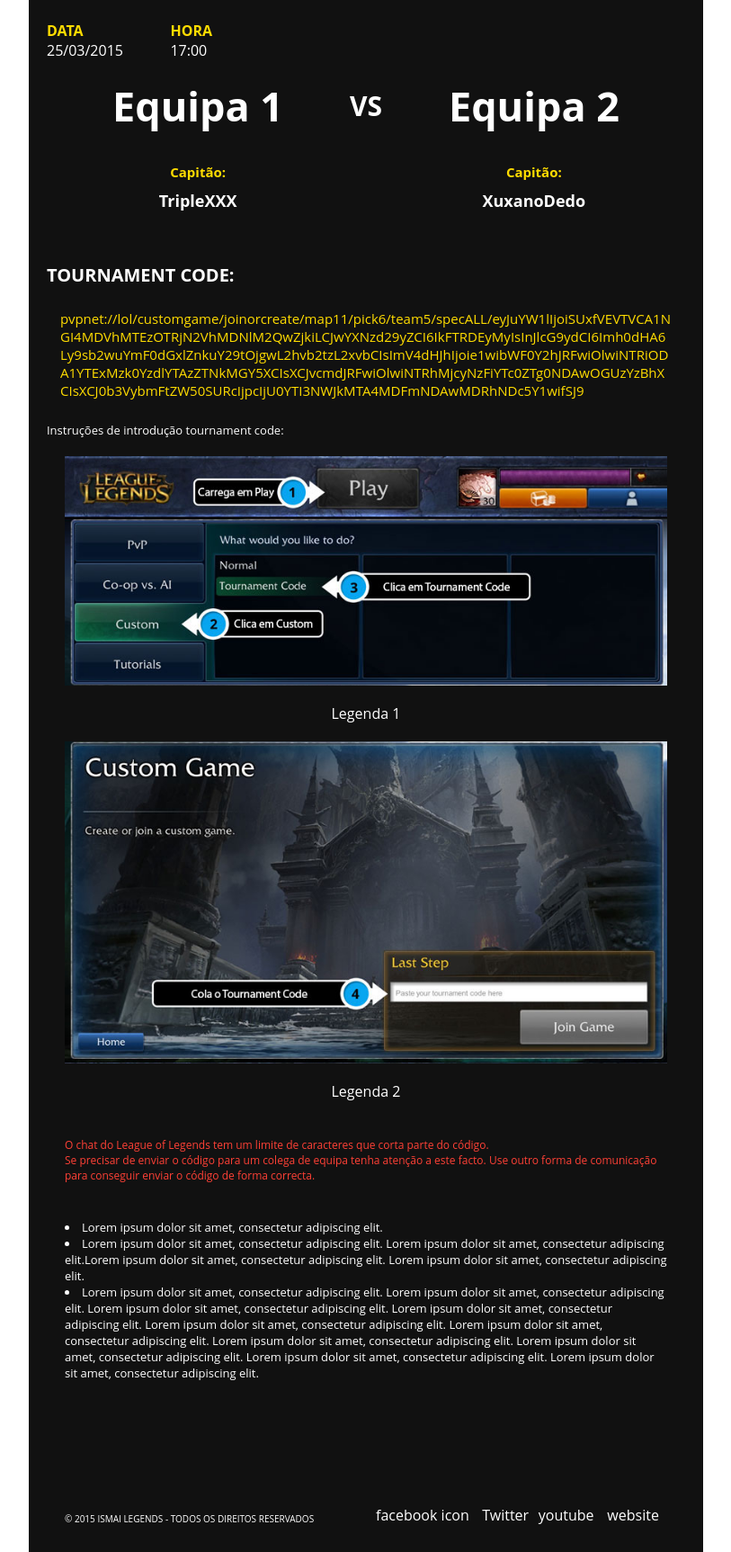
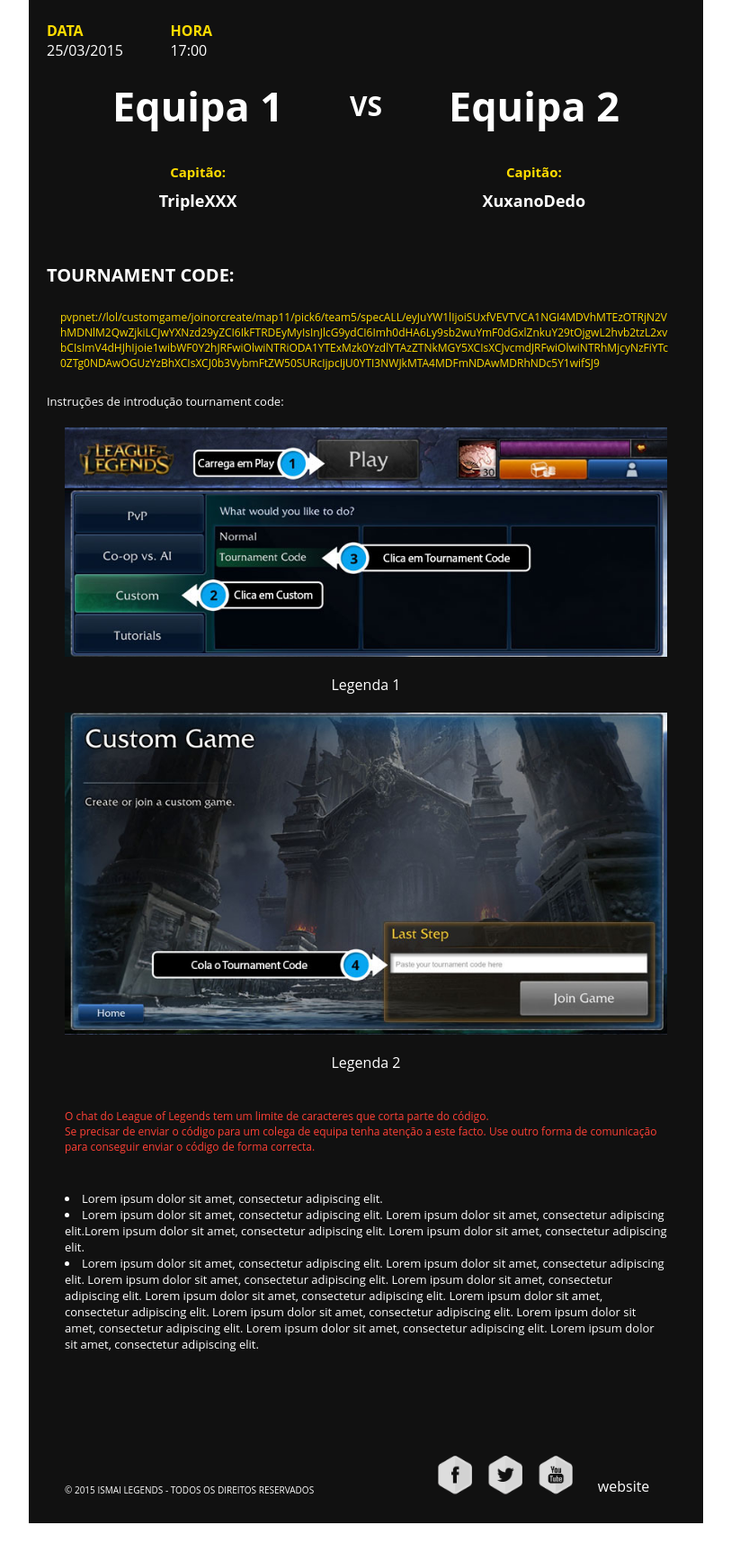
Before and after one commit to nilstrung/gamecard, a plain HTML site: page index.html in a window 1280 px wide. Shown: the part 579-2304 px from the top of the page at 90% size, without its empty margins (233-1046 px from the left). After the commit the page ends 2272 px from the top, so only its background shows below. Drawn offline with Linux system fonts and the light colour scheme.

Commit message:
compatibility changes
Some code was added to better compatibility on email providers.
work on footer and images

```diff
--- a/index.html
+++ b/index.html
@@ -5,7 +5,7 @@
   <title>Capitans Email</title>
   <meta name="viewport" content="width=device-width, initial-scale=1.0"/>
 </head>
-<body style="margin: 0; padding: 0; color: #FFFFFF; font-family: 'Open Sans', sans-serif;">
+<body style="margin: 0; padding: 0; color:#FFFFFF; font-family: 'Open Sans', sans-serif;" width="750">
 <table align="center" border="0" cellpadding="0" cellspacing="0" width="750" style="border-collapse: collapse;">
 <tr>
  <tr>
@@ -16,7 +16,7 @@
  </tr>
  <tr>
   <td bgcolor="#111111" style="padding: 10px 20px 50px 20px;">
-  <table border="0" cellpadding="0" cellspacing="0" width="100%" style="color:#FFFFFF; font-size:13px; table-layout:fixed; word-wrap:break-word;">
+  <table border="0" cellpadding="0" cellspacing="0" width="100%" style="color:#FFFFFF; font-size:13px; table-layout:fixed; word-wrap: break-word;">
  <tr>
   <td>
    <h4 style="font-size:15px; font-weight:500;">Bom dia
@@ -74,7 +74,7 @@
 	</table>
 	<table border="0" cellpadding="0" cellspacing="0" width="100%" style="font-size:18px;">
 		<tr>
-			<td width="45%" style="text-align:center; font-size: 45px; font-weight:700;">
+			<td width="45%" style="text-align:center; font-size: 45px; font-weight:700; color:#FFFFFF;">
 
 
 		<!--NOME DA EQUIPA LADO ESQUERDO -->
@@ -86,10 +86,10 @@
 		<!--NOME DA EQUIPA LADO ESQUERDO -->
 
 			</td>
-			<td width="5%" style="text-align:center; font-size: 30px; font-weight:700;">
+			<td width="5%" style="text-align:center; font-size: 30px; font-weight:700; color:#FFFFFF;">
 			VS
 			</td>
-			<td width="45%" style="text-align:center; font-size: 45px; font-weight:700;">
+			<td width="45%" style="text-align:center; font-size: 45px; font-weight:700; color:#FFFFFF;">
 
 
 		<!--NOME DA EQUIPA LADO DIREITO -->
@@ -152,7 +152,7 @@
   </td>
  </tr>
  <tr>
- 	<td style="padding: 25px 15px 25px 15px; font-size:15px; color:#FFDC00;">
+ 	<td style="padding: 25px 15px 25px 15px; font-size:15px; color:#FFDC00; font-size:12px;">
 
 
  	<!-- TOURNAMENT CODE GOES HERE!!!! -->
@@ -195,7 +195,7 @@
  		</td>
  	</tr>
  </table>
- <table border="0" cellspacing="0" cellpadding="20" width="100%" style="padding: 20px 0px 20px 0px; font-size:13px;">
+ <table border="0" cellspacing="0" cellpadding="20" width="100%" style="padding: 20px 0px 20px 0px; font-size:13px; color:#FFFFFF;">
  	<tr>
  		<td style="font-size:12px; color:#FF4136">
  			O chat do League of Legends tem um limite de caracteres que corta parte do código.<br>Se precisar de enviar o código para um colega de equipa tenha atenção a este facto. Use outro forma de comunicação para conseguir enviar o código de forma correcta.
@@ -232,13 +232,13 @@
 				© 2015 ISMAI LEGENDS - TODOS OS DIREITOS RESERVADOS
 			</td>
 			<td style=" text-align:center; vertical-align:bottom; padding: 0px 0px 30px 0px">
-				facebook icon
+				<img src="images/face.png" alt="Facebook" width="40" height="auto" />
 			</td>
 			<td style=" text-align:center; vertical-align:bottom; padding: 0px 0px 30px 0px">
-				Twitter
+				<img src="images/twitter.png" alt="Twitter" width="40" height="auto" />
 			</td>
 			<td style=" text-align:center; vertical-align:bottom; padding: 0px 0px 30px 0px">
-				youtube
+				<img src="images/youtube.png" alt="Youtube" width="40" height="auto" />
 			</td>
 			<td style=" text-align:center; vertical-align:bottom; padding: 0px 40px 30px 0px">
 				website
```
Also changed, not shown: images/face.png (added), images/footer.png (deleted), images/logo2015v2.png (deleted), images/twitter.png (added), images/youtube.png (added), 1 other file.
